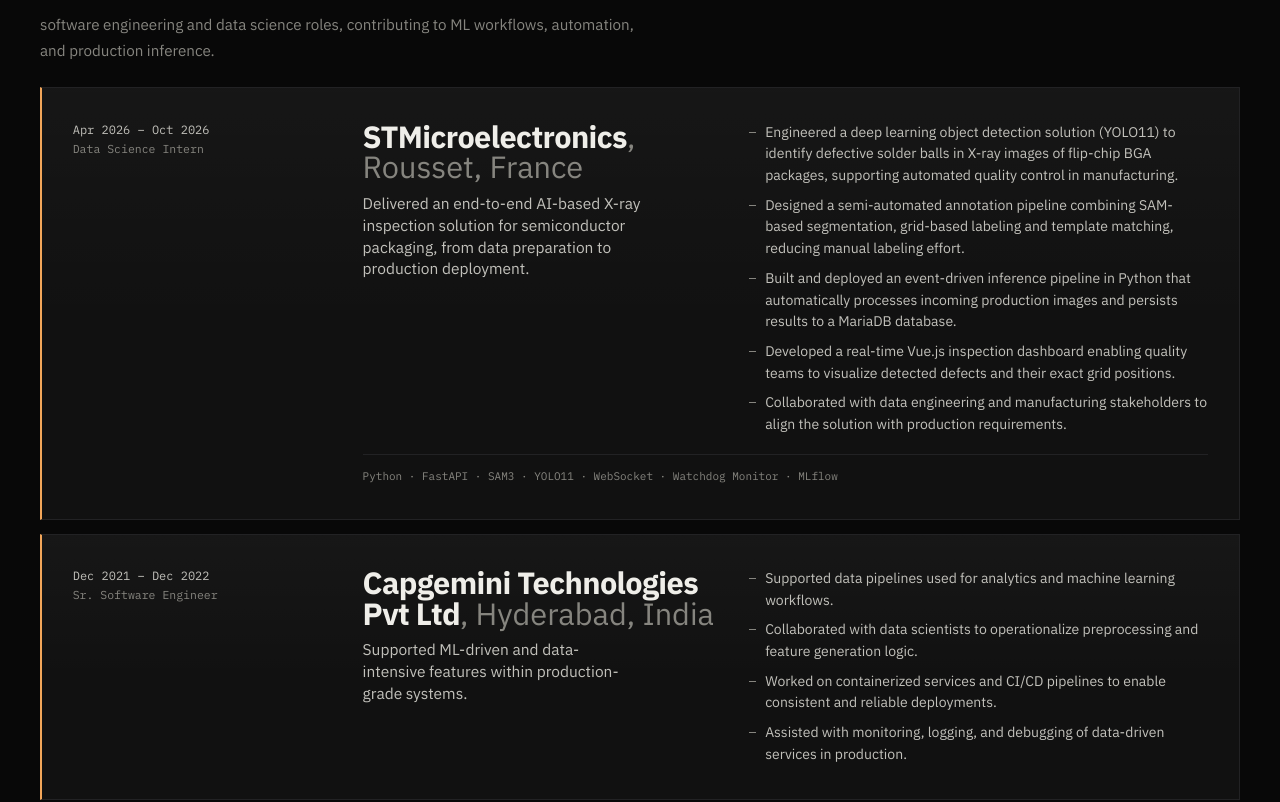
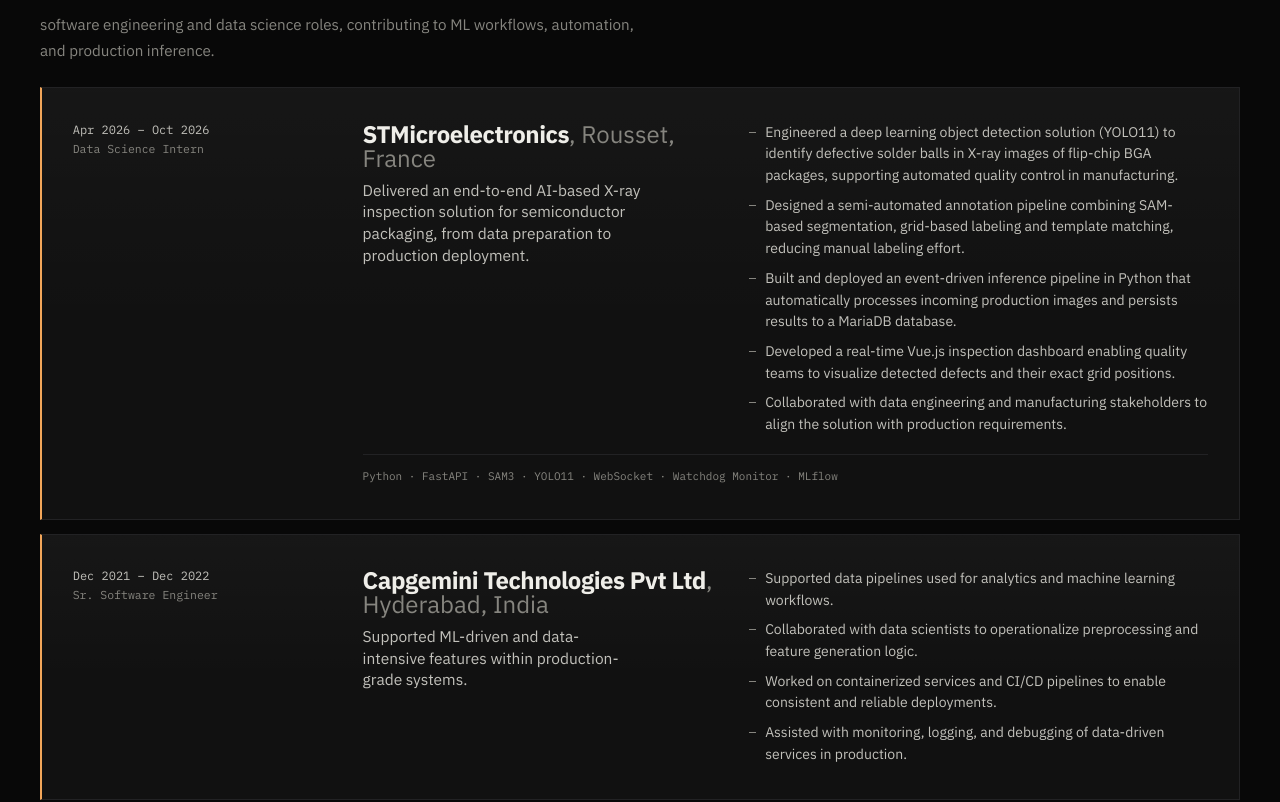
Before and after one commit to JayaSaiKishore7/JayaSaiKishore7.github.io, a React (Vite) app: page / in a window 1280 px wide. Shown: the part 3900-4702 px from the top of the page. Built offline with nearby package versions, Linux system fonts and the light colour scheme.

Commit message:
Reduce company name font size in experience cards

```diff
--- a/src/components/Resume/Resume.css
+++ b/src/components/Resume/Resume.css
@@ -42,7 +42,7 @@
 
 .xp-main h3 {
   font-family: var(--font-display);
-  font-size: clamp(22px, 2.4vw, 32px);
+  font-size: clamp(18px, 1.9vw, 24px);
   font-weight: 700;
   letter-spacing: -0.02em;
   line-height: 1;
```
